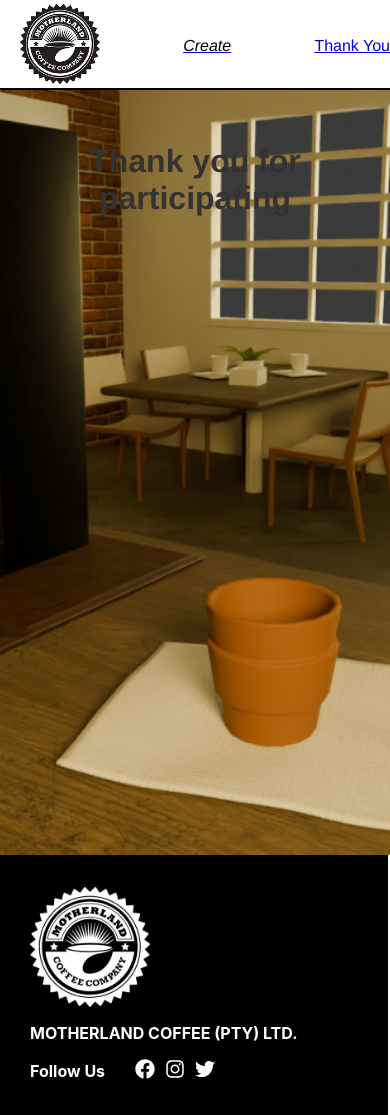
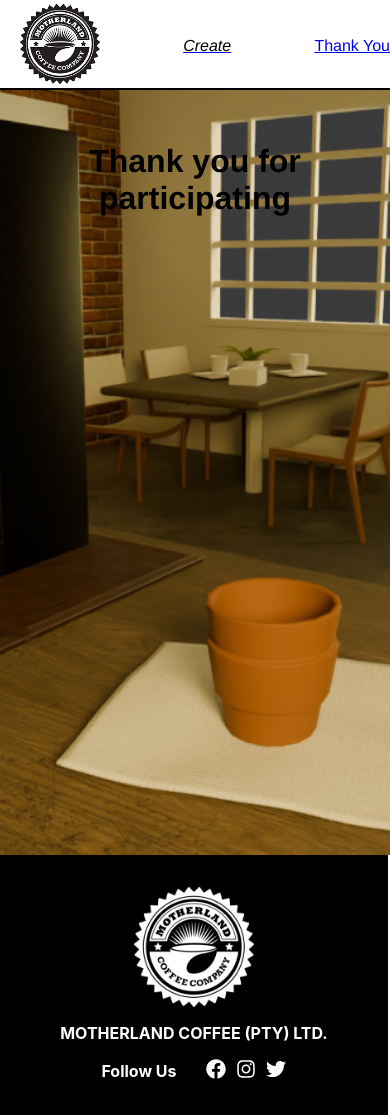
Before and after one commit to DupieM/Motherland_Coffee, a React (Create React App) app in the folder motherland-coffee/: page /Motherland_Coffee/thankyou in a window 390 px wide. Built offline with nearby package versions, Linux system fonts and the light colour scheme.

Commit message:
Adding Background and fixing Styling

```diff
--- a/motherland-coffee/src/Pages/Home/Home.css
+++ b/motherland-coffee/src/Pages/Home/Home.css
@@ -1,29 +1,44 @@
 /* Base Styles */
-.pageContainer {
-  background-image: url('../../assets/bg.png'); /* adjust path if needed */
-  background-size: cover;         /* makes it fill the area */
-  background-position: center;    /* center the image */
-  background-repeat: no-repeat;   /* prevent tiling */
+.page-Container {
+  position: relative;
   padding: 2rem;
   font-family: 'Helvetica Neue', sans-serif;
-  background-color: #f5f5f5;      /* fallback color */
+  background-color: #f5f5f5;
   min-height: 83vh;
   margin-bottom: -60px;
+  z-index: 1;
+  overflow: hidden;
+}
+
+.page-Container::before {
+  content: '';
+  position: absolute;
+  top: 0;
+  left: 0;
+  width: 100%;
+  height: 100%;
+  background-image: url('../../assets/bg.png');
+  background-size: cover;
+  background-position: center;
+  background-repeat: no-repeat;
+  opacity: 0.7; /* Control transparency here */
+  z-index: -1;
 }
 
 .title {
-  font-size: 2.5rem;
+  font-size: 30pt;
   margin-bottom: 1rem;
   text-align: center;
-  color: #333;
+  color: black;
+  font-weight: bold;
 }
 
 .subtitle {
-  font-size: 1.5rem;
-  margin-top: 2rem;
-  margin-bottom: 1.5rem;
+  font-size: 25pt;
+  margin-top: 40px;
+  margin-bottom: -30px;
   text-align: center;
-  color: #555;
+  color: black;
 }
 
 /* Info Box */
@@ -52,10 +67,10 @@
 }
 
 /* Placeholder inside map */
-.mapPlaceholder {
-  position: relative;
-  width: 100%;
-  height: 100%;
+.southAfricaMapImage {
+  width: 110%;
+  height: auto;
+  display: block;
 }
 
 .marker {
--- a/motherland-coffee/src/Pages/Home/Home.js
+++ b/motherland-coffee/src/Pages/Home/Home.js
@@ -30,7 +30,7 @@
   return (
     // Using Bootstrap flex utilities for full page height and footer sticky
     <div>
-    <div className="container-fluid pageContainer d-flex flex-column min-vh-100">
+    <div className="container-fluid page-Container d-flex flex-column min-vh-100">
       <main className="flex-grow-1">
         <div className="row justify-content-center">
           <div className="col-lg-8 col-md-10 col-sm-12">
--- a/motherland-coffee/src/Pages/Sticker/Sticker.css
+++ b/motherland-coffee/src/Pages/Sticker/Sticker.css
@@ -1,73 +1,33 @@
-/* Footer Styling */
-.footer {
-  background-color: #000;
-  color: #fff;
-  padding: 2rem 0;
-  margin-top: 60px;
+.page-Containerone {
+  position: relative;
+  padding: 2rem;
+  font-family: 'Helvetica Neue', sans-serif;
+  background-color: black;
+  min-height: 150vh;
+  margin-bottom: -60px;
+  z-index: 1;
+  overflow: hidden;
 }
 
-.footer-container {
-  display: flex;
-  flex-wrap: wrap;
-  justify-content: space-between;
-  align-items: center;
-  max-width: 1200px;
-  margin: 0 auto;
-  padding: 0 20px;
-  gap: 1rem;
+.page-Containerone::before  {
+  content: '';
+  position: absolute;
+  top: 0;
+  left: 0;
+  width: 100%;
+  height: 100%;
+  background-image: url('../../assets/map.png');
+  background-size: cover;
+  background-position: center;
+  background-repeat: no-repeat;
+  opacity: 0.2; /* Control transparency here */
+  z-index: -1;
 }
 
-.footer-section {
-  flex: 1;
-  display: flex;
-  align-items: center;
+.title1 {
+  font-size: 30pt;
+  margin-bottom: 1rem;
+  text-align: center;
+  color: white;
+  font-weight: bold;
 }
-
-.footer-section.center {
-  justify-content: center;
-  text-align: center;
-}
-
-.footer-section.right {
-  justify-content: flex-end;
-  gap: 10px;
-}
-
-.footer-logo {
-  height: 120px;
-  width: auto;
-}
-
-.company-name {
-  font-weight: bold;
-  font-size: 1rem;
-  text-transform: uppercase;
-}
-
-.follow-us-text {
-  font-weight: bold;
-  margin-right: 10px;
-}
-
-.social-icons a {
-  color: white;
-  margin-left: 10px;
-  transition: color 0.2s ease-in-out;
-}
-
-.social-icons a:hover {
-  color: #e60023;
-}
-
-/* Responsive tweaks */
-@media (max-width: 768px) {
-
-  .footer-container {
-    flex-direction: column;
-    align-items: flex-start;
-  }
-
-  .footer-section.right {
-    justify-content: center;
-  }
-}
--- a/motherland-coffee/src/Pages/Sticker/Sticker.js
+++ b/motherland-coffee/src/Pages/Sticker/Sticker.js
@@ -6,14 +6,18 @@
 
 function Sticker() {
     return (
-        <div className="container-fluid pageContainer d-flex flex-column min-vh-100">
-            <h3 className="title text-center my-4">1. Enter full name</h3>
-            <h3 className="title text-center my-4">2. Choose Home Language</h3>
-            <h3 className="title text-center my-4">3. Write Message</h3>
-            <h3 className="title text-center my-4">4. Choose Pattern</h3>
-            <h3 className="title text-center my-4">5. Choose Colour</h3>
+        <div>
+        <div className="container-fluid page-Containerone d-flex flex-column min-vh-100">
+            <h3 className="title1 text-center my-4">1. Enter full name</h3>
+            <h3 className="title1 text-center my-4">2. Choose Home Language</h3>
+            <h3 className="title1 text-center my-4">3. Write Message</h3>
+            <h3 className="title1 text-center my-4">4. Choose Pattern</h3>
+            <h3 className="title1 text-center my-4">5. Choose Colour</h3>
 
-            <Footer />
+
+        </div>
+
+<Footer />
 
         </div>
     )
```
Also changed, not shown: motherland-coffee/src/Pages/Thank_you/ThankYou.css (line endings or trailing spaces), motherland-coffee/src/assets/languages.png (added), 1 other file (tests, documents, lock files or other folders).
